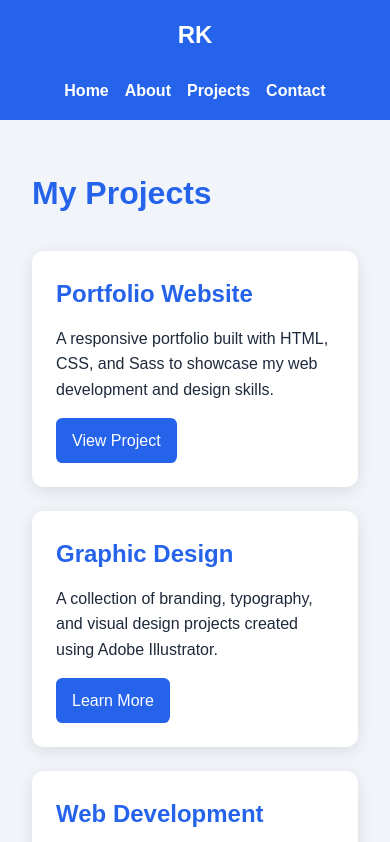
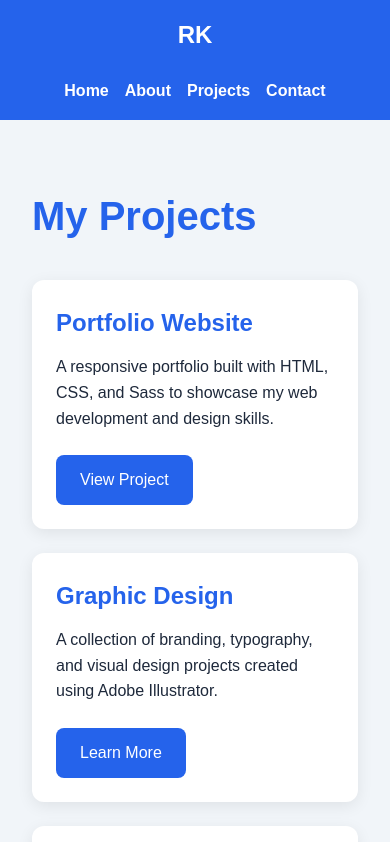
Before and after one commit to Rahul12032004/Assignment-3C, a plain HTML site: page projects.html in a window 390 px wide. Shown: the top 842 px of the page. Drawn offline with nearby package versions, Linux system fonts and the light colour scheme; files that its build step writes are made by us from their sources.

Commit message:
Organize Sass imports and project styles

```diff
--- a/_config.scss
+++ b/_config.scss
@@ -9,3 +9,19 @@ $font-family: Arial, sans-serif;
   margin: 0;
   padding: 0;
 }
+@mixin button-style($background-color) {
+  display: inline-block;
+  padding: 0.75rem 1.5rem;
+  background-color: $background-color;
+  color: white;
+  border: none;
+  border-radius: 0.5rem;
+  text-decoration: none;
+  cursor: pointer;
+  transition: transform 0.3s ease;
+
+  &:hover,
+  &:focus-visible {
+    transform: translateY(-0.2rem);
+  }
+}
--- a/main.scss
+++ b/main.scss
@@ -52,6 +52,8 @@ body {
 }
 
 @import "home";
+@import "about";
+@import "projects";
 
 @media (max-width: 40rem) {
   .site-nav {
@@ -63,60 +65,3 @@ body {
     }
   }
 }
-@import "about";
-
-
-.projects {
-  max-width: 75rem;
-  margin-inline: auto;
-  padding: 3rem 2rem;
-
-  h1 {
-    color: $primary-color;
-    font-size: 2rem;
-    margin-bottom: 2rem;
-  }
-
-  &__grid {
-    display: grid;
-    grid-template-columns: repeat(3, minmax(0, 1fr));
-    gap: 1.5rem;
-  }
-
-  &__card {
-    background-color: white;
-    padding: 1.5rem;
-    border-radius: 0.75rem;
-    box-shadow: 0 0.25rem 1rem rgba(0, 0, 0, 0.1);
-
-    h2 {
-      color: $primary-color;
-      margin-bottom: 0.75rem;
-    }
-
-    p {
-      margin-bottom: 1rem;
-    }
-
-    a {
-      display: inline-block;
-      padding: 0.6rem 1rem;
-      background-color: $primary-color;
-      color: white;
-      text-decoration: none;
-      border-radius: 0.4rem;
-      transition: transform 0.3s ease;
-
-      &:hover,
-      &:focus-visible {
-        transform: translateY(-0.2rem);
-      }
-    }
-  }
-}
-
-@media (max-width: 48rem) {
-  .projects__grid {
-    grid-template-columns: 1fr;
-  }
-}
```
